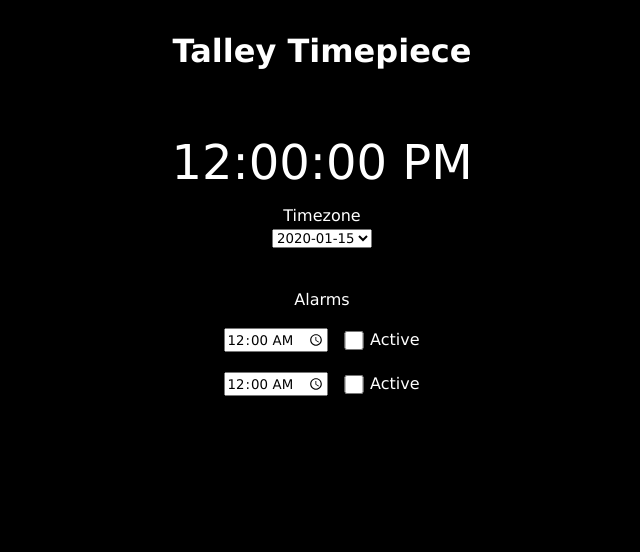
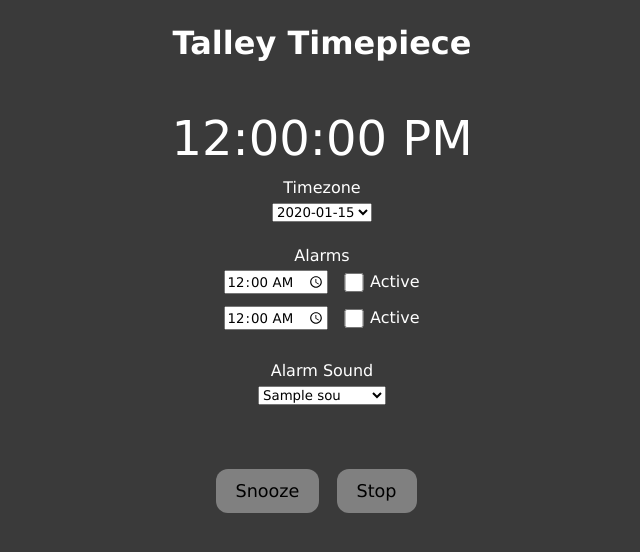
Before and after one commit to BrandonTroy/talley-timepiece, a Flask app: template templates/index.html in a window 1280 px wide. Shown: the top 552 px of the page, without its empty margins (318-958 px from the left). Run offline with Flask 2, Linux system fonts and the light colour scheme; the template is opened without the code that fills it: most values are stand-ins (such as "Sample title", 1, 10 or a date in 2020); parts of the project's set-up code (start-up, migrations or seed data) failed here and were passed over.

Commit message:
added multiple sounds, ability to snooze from web

```diff
--- a/app.py
+++ b/app.py
@@ -1,6 +1,7 @@
 from flask import Flask, render_template, request, redirect, url_for
 from json import dumps, loads
 from datetime import datetime
+from os import listdir, fsencode, fsdecode
 
 
 # create and initialize app
@@ -11,12 +12,19 @@ with open('timezones.json') as file:
 app.alarms = []
 app.last_ping = datetime(1970, 1, 1)
 app.get_last_ping = lambda: app.last_ping.strftime('%Y-%m-%dT%H:%M:%S.%f')[:-3] + 'Z'
+app.alarm_sounds = list(map(fsdecode, listdir(fsencode("source/audio"))))
+app.alarm_sound = "rooster.wav"
+app.going_off = True
+app.snooze = False
+app.stop = False
 
 
 # index page
 @app.route('/', methods=['GET'])
 def index():
-    return render_template('index.html', timezones=app.timezones, current_timezone=app.timezone, last_ping=app.get_last_ping())
+    return render_template('index.html', timezones=app.timezones, current_timezone=app.timezone,
+                            last_ping=app.get_last_ping(), sounds=app.alarm_sounds, current_sound=app.alarm_sound,
+                            going_off=app.going_off, snoozed=app.snooze)
 
 
 # request url to update the timezone, redirects to index
@@ -24,14 +32,30 @@ def index():
 def update_timezone():
     app.timezone = request.json['timezone']
     print('TIMEZONE UPDATED TO:', app.timezone)
-    return redirect('/')
+    return ''
 
 
 # request url to update alarms, redirects to index
 @app.route('/update-alarms', methods=['POST'])
 def update_alarm():
     app.alarms = [request.json['alarm1'], request.json['alarm2']]
-    return redirect('/')
+    app.alarm_sound = request.json['sound']
+    return ''
+
+
+# recieves snooze command from web client
+@app.route('/snooze', methods=['POST'])
+def snooze():
+    app.snooze = True
+    return ''
+
+
+# recieved snooze command from web client
+@app.route('/stop', methods=['POST'])
+def stop():
+    app.stop = True
+    app.going_off = False
+    return ''
 
 
 # api used to fetch data from server
@@ -49,7 +73,9 @@ def api_client():
     return dumps({
         'timezone': app.timezone,
         'alarms': app.alarms,
-        'last_ping': app.get_last_ping()
+        'last_ping': app.get_last_ping(),
+        'going_off': app.going_off,
+        'snoozed': app.snooze,
     })
 
 
@@ -57,7 +83,12 @@ def api_client():
 @app.route('/api/pi', methods=['GET'])
 def api_pi():
     app.last_ping = datetime.now()
+    snooze, stop = app.snooze, app.stop
+    app.snooze = app.stop = False
     return dumps({
         'timezone': app.timezone,
-        'alarms': app.alarms
+        'alarms': app.alarms,
+        'sound': app.alarm_sound,
+        'snooze': snooze,
+        'stop': stop
     })
--- a/source/alarm.py
+++ b/source/alarm.py
@@ -7,7 +7,7 @@ import os
 class Alarm:
     counter = 0
     current = None
-    audio_file_path = "audio/mixkit-rooster-crowing-in-the-morning-2462.wav"
+    audio_file_path = "audio/rooster.wav"
 
     def __init__(self, _time: datetime, days: list, active: bool):
         self.time = _time
@@ -51,7 +51,7 @@ class Alarm:
                 Alarm.current.stop()
         # start alarm
         Alarm.current = self
-        for i in range(30):
+        while True:
             # check for stop
             if self._stop_event.is_set():
                 self._stop_event.clear()
@@ -65,7 +65,7 @@ class Alarm:
                 self._snooze_event.clear()
                 self.snoozed = True
                 self.going_off = False
-                sleep(5)
+                sleep(10)
                 self.snoozed = False
                 self.go_off()
                 break
--- a/static/css/main.css
+++ b/static/css/main.css
@@ -1,5 +1,5 @@
 :root {
-    --background: black;
+    --background: #3a3a3a;
     --foreground-1: white;
     --foreground-2: grey;
 }
@@ -20,12 +20,12 @@ body {
 
 h1 {
     width: fit-content;
-    margin: 2rem auto 0.5rem;
+    margin: 1.5rem auto 0.5rem;
 }
 
 #time {
     width: fit-content;
-    margin: 4rem auto 1rem;
+    margin: 3rem auto 0.75rem;
     font-size: 3rem;
 }
 
@@ -33,18 +33,19 @@ h1 {
     display: block;
     width: fit-content;
     margin: 0 auto;
+    margin-bottom: 0.35rem;
 }
 
 #timezone-dropdown {
     display: block;
-    margin: 0.25rem auto;
+    margin: 0 auto 1.5rem;
 }
 
 
 .alarm {
     display: flex;
     justify-content: center;
-    margin-bottom: 1.25rem;
+    margin-bottom: 0.75rem;
 }
 
 .alarm-time {
@@ -91,3 +92,25 @@ ion-icon {
     width: 1rem;
     height: 1rem;
 }
+
+#alarm-sound-dropdown {
+    display: block;
+    margin: 0 auto;
+    width: 8rem;
+}
+
+.buttons {
+    width: fit-content;
+    margin: 0 auto;
+    margin-top: 4rem;
+}
+
+button {
+    border: none;
+    border-radius: 0.75rem;
+    background-color: var(--foreground-2);
+    font-size: 1.1rem;
+    padding: 0.75rem 1.25rem;
+    margin-right: 0.75rem;
+    cursor: pointer;
+}
--- a/static/js/script.js
+++ b/static/js/script.js
@@ -14,6 +14,11 @@ const alarm1Active = document.getElementById("alarm-1-active");
 const alarm2Time = document.getElementById("alarm-2-time");
 // const alarm2Days = document.getElementById("alarm-2-days");
 const alarm2Active = document.getElementById("alarm-2-active");
+const alarmSound = document.getElementById("alarm-sound-dropdown");
+
+const buttons = document.querySelector(".buttons");
+const snoozeButton = document.getElementById("snooze");
+const stopButton = document.getElementById("stop");
 
 
 // api request to get recommended timezone based on ip address
@@ -39,12 +44,12 @@ fetch("https://ipapi.co/timezone")
     });
 
 
-
 // updates the time on the page
 function updateTime() {
     let time = new Date().toLocaleTimeString('en', {timeStyle: "medium", timeZone: currentTimezone});
     document.getElementById("time").innerHTML = time;
 }
+
 
 // checks if the clients hasn't pinged the server in 10 seconds
 function updateConnectionStatus() {
@@ -56,6 +61,7 @@ function updateConnectionStatus() {
         disconnectedStatus.style.display = "none";
     }
 }
+
 
 // syncs the client data with the server data
 function syncToServer() {
@@ -81,6 +87,17 @@ function syncToServer() {
                 // alarm2Days.value = json.alarms[1][1];
                 alarm2Active.checked = json.alarms[1][2];
             }
+
+            if (json.going_off) {
+                buttons.style.visibility = "visible";
+            } else {
+                buttons.style.visibility = "hidden";
+            }
+            if (json.snoozed) {
+                snoozeButton.disabled = true;
+            } else {
+                snoozeButton.disabled = false;
+            }
         });
 }
 
@@ -102,11 +119,11 @@ function sendAlarmData() {
                 alarm2Time.value,
                 null,
                 alarm2Active.checked
-            ]
+            ],
+            sound: alarmSound.value
         })
     });
 }
-sendAlarmData();
 
 alarm1Time.addEventListener("change", sendAlarmData);
 // alarm1Days.addEventListener("change", sendAlarmData);
@@ -114,6 +131,7 @@ alarm1Active.addEventListener("change", sendAlarmData);
 alarm2Time.addEventListener("change", sendAlarmData);
 // alarm2Days.addEventListener("change", sendAlarmData);
 alarm2Active.addEventListener("change", sendAlarmData);
+alarmSound.addEventListener("change", sendAlarmData);
 
 
 // updates the timezone when the dropdown is changed
@@ -130,12 +148,25 @@ dropdown.addEventListener("change", event => {
 });
 
 
+snoozeButton.addEventListener("click", event => {
+    fetch("/snooze", { method: "POST" });
+    snoozeButton.disabled = true;
+});
+
+stopButton.addEventListener("click", event => {
+    fetch("/stop", { method: "POST" });
+    buttons.style.visibility = "hidden";
+});
+
+if (document.currentScript.getAttribute("data-going-off") === "False") {
+    buttons.style.visibility = "hidden";
+}
 
 
 // updates the displayed time every second
 updateTime();
-setInterval(updateTime, 1000);
+setInterval(updateTime, 250);
 
-// updates client data every 5 seconds
+// updates client data every 2 seconds
 syncToServer();
-setInterval(syncToServer, 5000);
+setInterval(syncToServer, 2000);
--- a/templates/index.html
+++ b/templates/index.html
@@ -25,12 +25,9 @@
             {% endif %}
         {% endfor %}
     </select>
-    <br>
-    <br>
 
 
     <label class="label">Alarms</label>
-    <br>
     <div class="alarm">
         <input type="time" class="alarm-time" id="alarm-1-time" name="alarm-time" value="00:00">
         <!-- <select id="alarm-1-days" class="alarm-days">
@@ -60,11 +57,31 @@
         <label class="alarm-active-label" for="alarm-2-active">Active</label>
     </div>
 
+    <br>
+    <label class="label" for="alarm-sound-dropdown">Alarm Sound</label>
+    <select id="alarm-sound-dropdown" title="alarm-sound">
+        {% for sound in sounds %}
+            {% if sound == current_sound %}
+                <option value="{{ sound }}" selected>{{ sound[:sound.find('.')] }}</option>
+            {% else %}
+                <option value="{{ sound }}">{{ sound[:sound.find('.')] }}</option>
+            {% endif %}
+        {% endfor %}
+    </select>
+
+    <div class="buttons">
+        {% if not snoozed %}
+            <button id="snooze">Snooze</button>
+        {% else %}
+            <button id="snooze" disabled>Snooze</button>
+        {% endif %}
+        <button id="stop">Stop</button>
+    </div>
 
     <!-- ionicons import -->
     <script type="module" src="https://unpkg.com/ionicons@5.5.2/dist/ionicons/ionicons.esm.js"></script>
     <script nomodule src="https://unpkg.com/ionicons@5.5.2/dist/ionicons/ionicons.js"></script>
 
-    <script src="{{ url_for('static', filename='js/script.js') }}" data-timezone="{{ current_timezone }}" data-last-ping="{{ last_ping }}"></script>
+    <script src="{{ url_for('static', filename='js/script.js') }}" data-timezone="{{ current_timezone }}" data-last-ping="{{ last_ping }}" data-going-off="{{ going_off }}"></script>
 </body>
 </html>
```
Also changed, not shown: source/client.py (+10 -1 lines), 6 other files.
